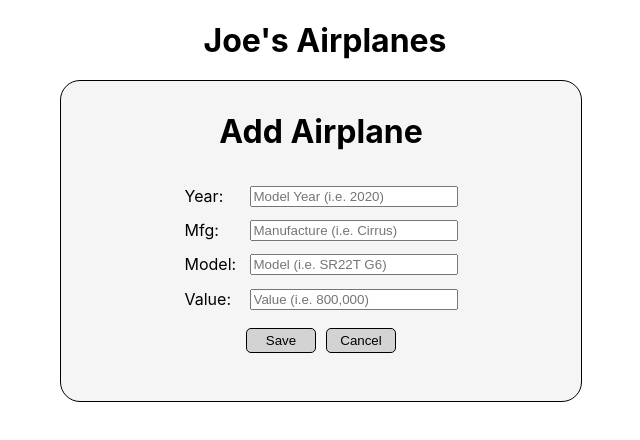
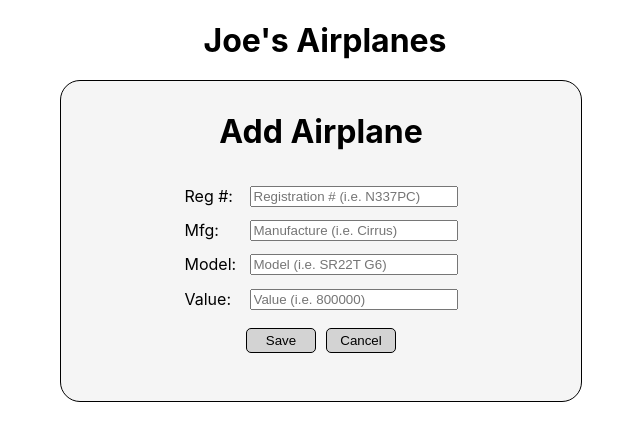
Before and after one commit to pjlawler/joes_airplanes, a React (Create React App) app: page / in a window 1280 px wide. Both pictures are taken after a click on the button "Add". Shown: the top 440 px of the page, without its empty margins (315-955 px from the left). Built offline with nearby package versions, Linux system fonts and the light colour scheme.

Commit message:
updated with n number and readme

```diff
--- a/src/App.js
+++ b/src/App.js
@@ -4,10 +4,6 @@ import React, { useState, useEffect } from 'react';
 import './index.css';
 
 function App() {
-
-  useEffect(() => {
-    // resetLocalStorage();
-  })
 
   // LOCAL STORAGE FUNCTIONS
 
--- a/src/components/Item/index.js
+++ b/src/components/Item/index.js
@@ -1,5 +1,6 @@
 const Item = (props) => {
   const { plane, buttonClick, index } = props;
+  const {reg, mfr, model, value } = plane;
 
   let usDollar = Intl.NumberFormat('en-US', {
     style: 'currency',
@@ -10,8 +11,8 @@ const Item = (props) => {
   return (
     <div className='item_row'>
       <div className='airplane_wrapper'>
-        <div className='airplane_detail'> {plane.year} {plane.mfr} {plane.model} </div>
-        <div className='airplane_value'>{usDollar.format(plane.value)}</div>
+        <div className='airplane_detail'> {reg} {mfr} {model} </div>
+        <div className='airplane_value'>{usDollar.format(value)}</div>
       </div>
       <div className='button_wrapper'>
         <button className='edit_button' data-item={index} onClick={buttonClick}>Edit</button>
--- a/src/components/Modal/index.js
+++ b/src/components/Modal/index.js
@@ -6,29 +6,15 @@ const Modal = (props) => {
     props;
 
   // destructures the plane object if it exists, if not makes it an empty object
-  const { year, mfr, model, value } = plane ? plane : {};
+  const { reg, mfr, model, value } = plane ? plane : {};
 
   // DATA VALIDATORS
 
   const validateData = (formData) => {
     setMessage(null);
 
-    if (!isValidYear(formData.year)) {
-
-      // returns the message based on what the user had entered in the date field
-      switch (yearStatus(formData.year)) {
-        case 1:
-          setMessage("Error: please enter a valid date, this date isn't a valid number")
-          break;
-        case 2:
-          setMessage("Error: pleaser enter a valid date, this date isn't any valid year...")
-          break;
-        case 3:
-          setMessage("Error: please enter a valid date. Come on, the first airplane wasn't built until 1903...")
-          break;
-        case 4:
-          setMessage("Error: please enter a valid date. This date is in the future...")
-      }
+    if (!formData.reg) {
+      setMessage('Error: a registration number is required to save the data')
       return null;
     }
 
@@ -52,37 +38,13 @@ const Modal = (props) => {
 
     // if all the validations above pass, then retrieves and converts the formData in the form
     return {
-      year: parseInt(formData.year),
+      reg: formData.reg,
       mfr: formData.mfr,
       model: formData.model,
       value: parseInt(formData.value),
     };
   };
 
-  const yearStatus = (val) => {
-    // converts the text entry to an integer
-    const validate = parseInt(val);
-
-    // gets the current year
-    const currentYear = new Date().getFullYear();
-
-    // returns 1 if not a valid number
-    if (validate !== validate) return 1;
-    else if (validate != val) return 1;
-    // returns 2 if it's not a date per se
-    else if (validate < 1400 || validate > 2300) return 2;
-    // returns 3 if the date is before 1900
-    else if (validate < 1903) return 3;
-    // returns 3 if the date is in the future
-    else if (validate > currentYear) return 4;
-    // returns as a valid year
-    else return 0;
-  };
-
-  const isValidYear = (val) => {
-    // checks to see if entry made in the value field is a valid year between 1903 and the current year
-    return yearStatus(val) === 0;
-  };
 
   const isValidAmount = (val) => {
     // converts the text entry to an integer
@@ -92,7 +54,7 @@ const Modal = (props) => {
     if (validate !== validate) return false;
     // returns as invalid if the text was not just digits
     else if (validate != val) return false;
-    // returns as a valid year
+    // returns as a valid amount
     else return true;
   };
 
@@ -134,7 +96,7 @@ const Modal = (props) => {
   const [formState, setState] = useState(
     editingRecord === null
       ? {
-          year: "",
+          reg: "",
           mfr: "",
           model: "",
           value: "",
@@ -150,13 +112,13 @@ const Modal = (props) => {
       {editingRecord !== null ? <h1 className="modal_title">Edit Airplane</h1> : <h1 className="modal_title">Add Airplane</h1>}
       <div className="main_form">
         <div className="input_wrapper">
-          <label htmlFor="input_year">Year:</label>
+          <label htmlFor="input_reg">Reg #:</label>
           <input
             type="text"
-            name="year"
+            name="reg"
             onBlur={handleChange}
-            defaultValue={editingRecord !== null ? year : null}
-            placeholder={"Model Year (i.e. 2020)"}
+            defaultValue={editingRecord !== null ? reg : null}
+            placeholder={"Registration # (i.e. N337PC)"}
           />
         </div>
         <div className="input_wrapper">
@@ -189,7 +151,7 @@ const Modal = (props) => {
             name="value"
             onBlur={handleChange}
             defaultValue={editingRecord !== null ? value : null}
-            placeholder={"Value (i.e. 800,000)"}
+            placeholder={"Value (i.e. 800000)"}
           />
         </div>
       </div>
```
Also changed, not shown: src/screenshot.png (added), 1 other file (tests, documents, lock files or other folders).
